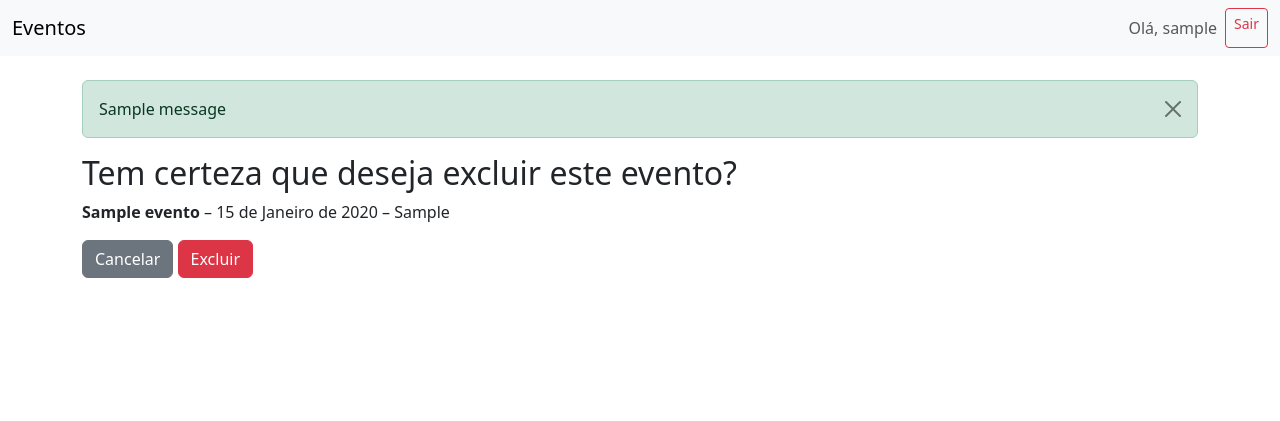
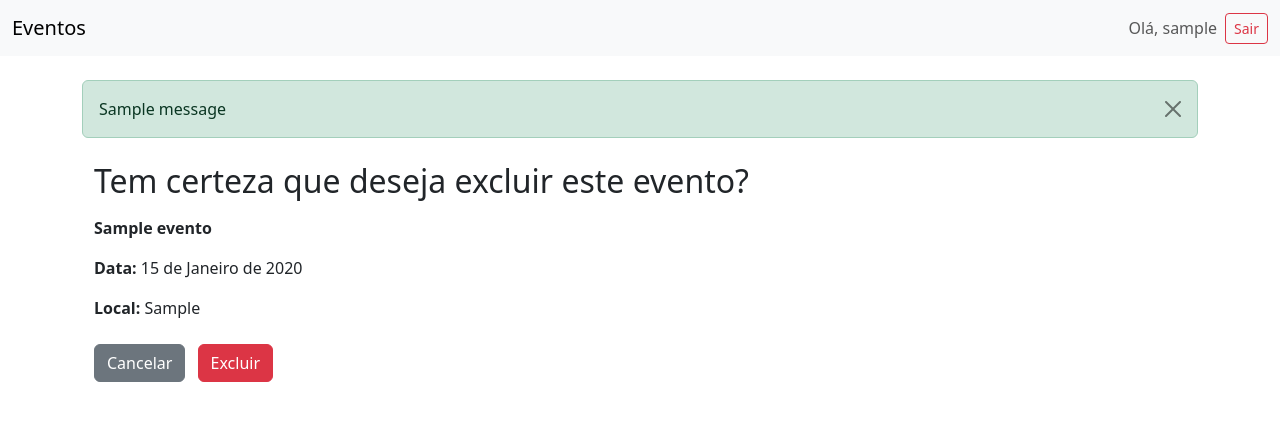
Before and after one commit to carolinerod/Eventos_Inscricoes, a Django app: page /1/excluir/ in a window 1280 px wide. Shown: the top 421 px of the page. Run offline with Django 5.2, Linux system fonts and the light colour scheme; a user stored in the database is signed in; tables that the repository leaves empty hold one stand-in row (values such as "Sample post"); one stand-in notice (Sample message) is shown; some libraries are stand-ins or nearby versions.

Commit message:
melhorando os templates

```diff
--- a/eventos/templates/eventos/base.html
+++ b/eventos/templates/eventos/base.html
@@ -1,5 +1,3 @@
-
-
 <!DOCTYPE html>
 <html lang="pt-br">
 <head>
@@ -11,10 +9,13 @@
   <nav class="navbar navbar-expand-lg navbar-light bg-light">
     <div class="container-fluid">
       <a class="navbar-brand" href="{% url 'evento-list' %}">Eventos</a>
-      <div class="d-flex">
+      <div class="d-flex align-items-center">
         {% if user.is_authenticated %}
           <span class="navbar-text me-2">Olá, {{ user.username }}</span>
-          <a href="{% url 'logout' %}" class="btn btn-outline-danger btn-sm">Sair</a>
+          <form method="post" action="{% url 'logout' %}" class="d-inline">
+            {% csrf_token %}
+            <button type="submit" class="btn btn-outline-danger btn-sm">Sair</button>
+          </form>
         {% else %}
           <a href="{% url 'login' %}" class="btn btn-outline-primary btn-sm">Login do Organizador</a>
         {% endif %}
--- a/eventos/templates/eventos/evento_confirm_delete.html
+++ b/eventos/templates/eventos/evento_confirm_delete.html
@@ -1,14 +1,20 @@
 {% extends 'eventos/base.html' %}
-
 {% block title %}Confirmar Exclusão{% endblock %}
 
 {% block content %}
-  <h2>Tem certeza que deseja excluir este evento?</h2>
-  <p><strong>{{ object.titulo }}</strong> – {{ object.data }} – {{ object.local }}</p>
+<div class="container mt-4">
+  <h2 class="mb-3">Tem certeza que deseja excluir este evento?</h2>
+
+  <div class="mb-4">
+    <p><strong>{{ object.titulo }}</strong></p>
+    <p><strong>Data:</strong> {{ object.data }}</p>
+    <p><strong>Local:</strong> {{ object.local }}</p>
+  </div>
 
   <form method="post">
     {% csrf_token %}
     <a href="{% url 'evento-list' %}" class="btn btn-secondary">Cancelar</a>
-    <button type="submit" class="btn btn-danger">Excluir</button>
+    <button type="submit" class="btn btn-danger ms-2">Excluir</button>
   </form>
+</div>
 {% endblock %}
--- a/eventos/templates/eventos/evento_form.html
+++ b/eventos/templates/eventos/evento_form.html
@@ -5,7 +5,7 @@
 
 {% block content %}
   <div class="container mt-4">
-    <h2>Cadastrar Novo Evento</h2>
+    <h2 class="mb-4">Cadastrar Novo Evento</h2>
 
     <form method="post" enctype="multipart/form-data">
       {% csrf_token %}
@@ -24,6 +24,7 @@
       {% endfor %}
 
       <button type="submit" class="btn btn-primary">Salvar</button>
+      <a href="{% url 'evento-list' %}" class="btn btn-secondary ms-2">Voltar</a>
     </form>
   </div>
 {% endblock %}
```
Also changed, not shown: eventos/templates/eventos/evento_list.html (+12 -1 lines), eventos/templates/eventos/inscricao_form.html (+4 -3 lines).
